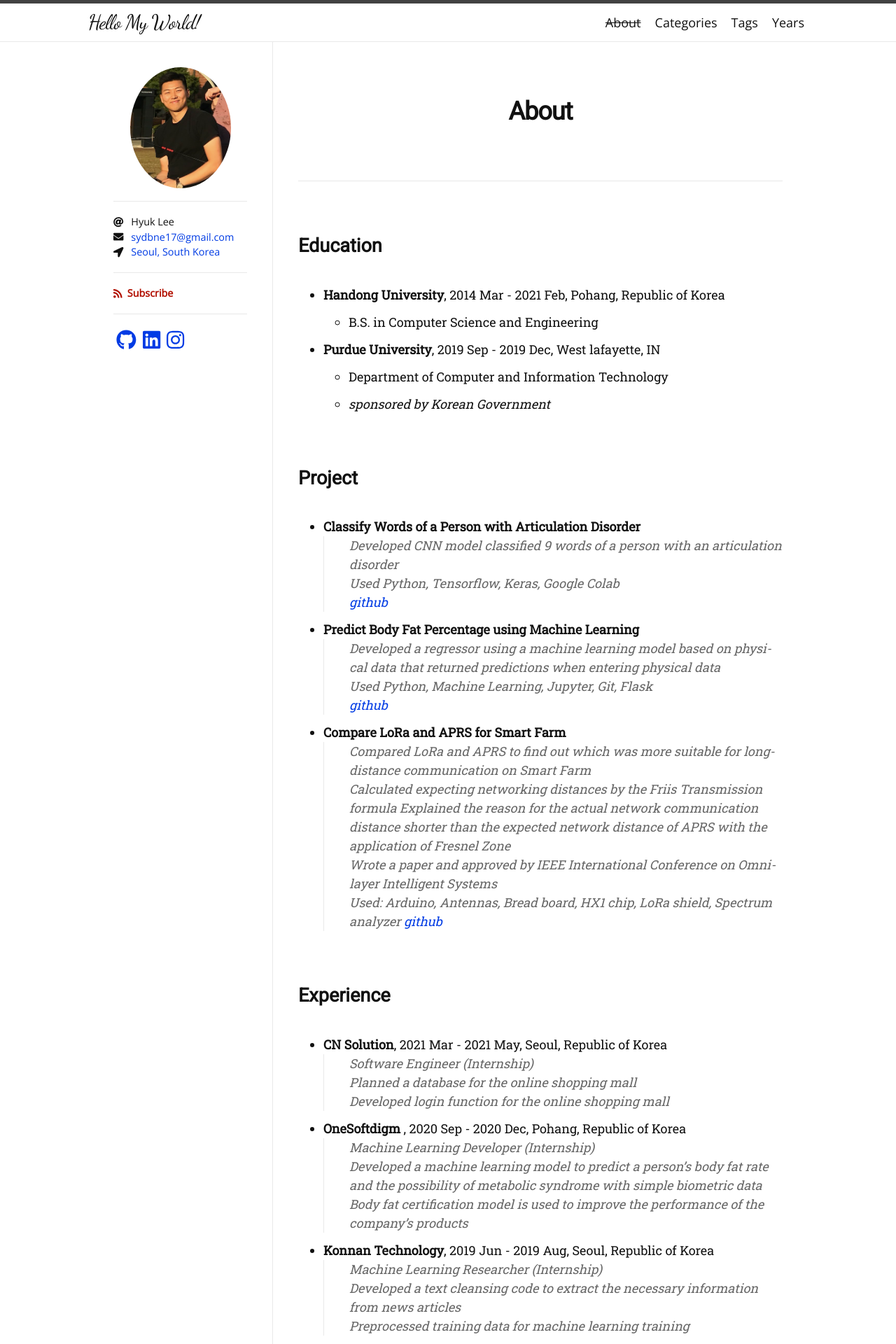
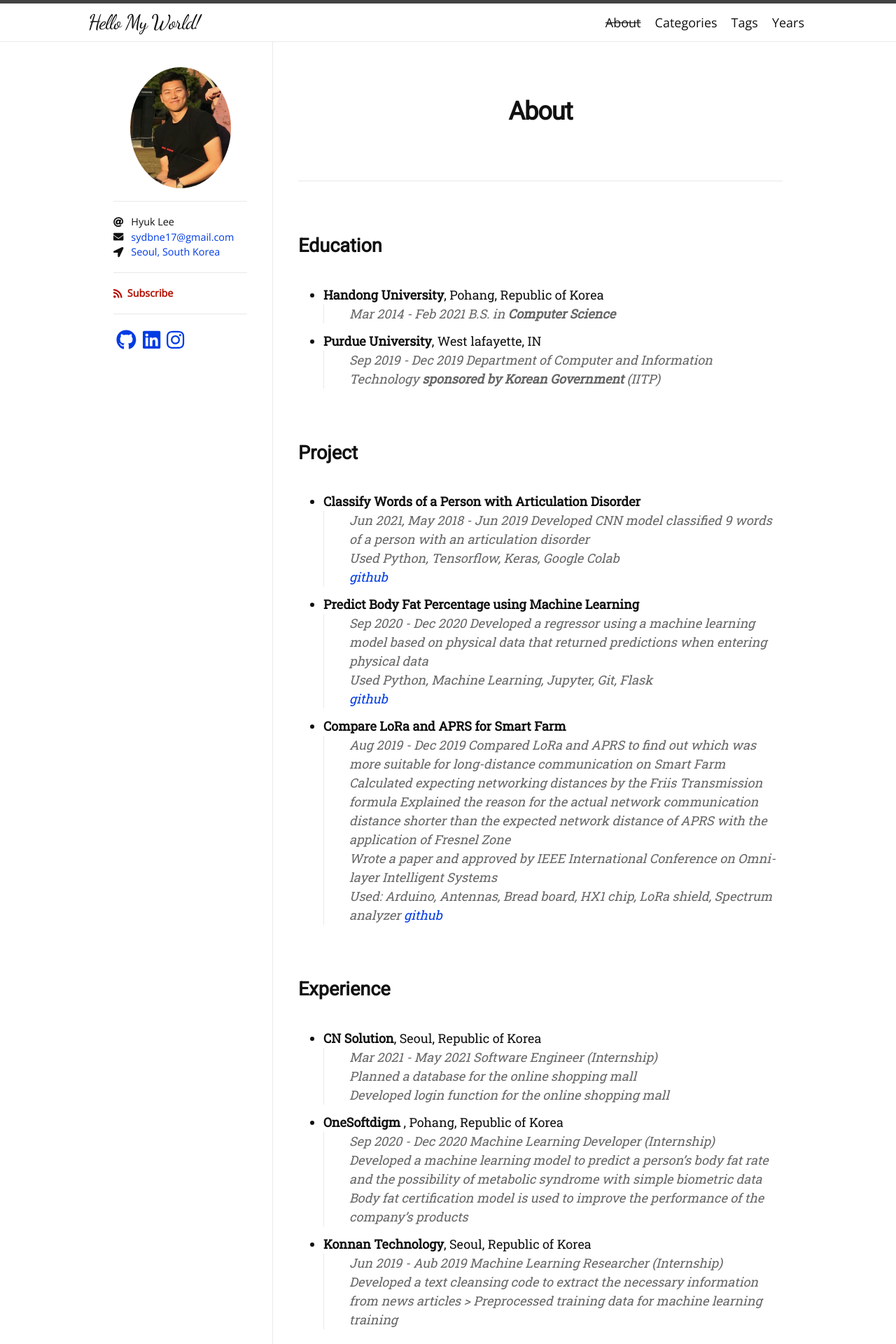
Before and after one commit to dlgur1994/dlgur1994.github.io, a Jekyll site: the page built from about.md, in a window 1280 px wide. Shown: the top 1920 px of the page at 70% size. Built offline with Jekyll 4.4.1, drawn with Linux system fonts in a browser that asks for light colours; nearby versions of some CDN libraries; some web fonts are replaced; some of the changed text lies outside the part shown.

Commit message:
AboutPage updated 21/07/07

```diff
--- a/about.md
+++ b/about.md
@@ -5,57 +5,64 @@
 ---
 
 ## Education
-- **Handong University**, 2014 Mar - 2021 Feb, Pohang, Republic of Korea
-    - B.S. in Computer Science and Engineering
-- **Purdue University**, 2019 Sep - 2019 Dec, West lafayette, IN
-    - Department of Computer and Information Technology
-    - _sponsored by Korean Government_
+- **Handong University**, Pohang, Republic of Korea
+    > Mar 2014 - Feb 2021
+    > B.S. in **Computer Science**
+- **Purdue University**, West lafayette, IN
+    > Sep 2019 - Dec 2019
+    > Department of Computer and Information Technology
+    > **sponsored by Korean Government** (IITP)
 
 ## Project
 - **Classify Words of a Person with Articulation Disorder**
+    > Jun 2021, May 2018 - Jun 2019
     > Developed CNN model classified 9 words of a person with an articulation disorder
     > Used Python, Tensorflow, Keras, Google Colab
     > [github](https://github.com/dlgur1994/Classify-Words-of-a-Person-with-Articulation-Disorder-using-Deep-Learning)
 
 - **Predict Body Fat Percentage using Machine Learning**
+    > Sep 2020 - Dec 2020
     > Developed a regressor using a machine learning model based on physical data that returned predictions when entering physical data
     > Used Python, Machine Learning, Jupyter, Git, Flask
     > [github](https://github.com/dlgur1994/Predict-Body-Fat-Percentage-using-Machine-Learning)
 
 - **Compare LoRa and APRS for Smart Farm**
-> Compared LoRa and APRS to find out which was more suitable for long-distance communication on Smart Farm
-> Calculated expecting networking distances by the Friis Transmission formula
-> Explained the reason for the actual network communication distance shorter than the expected network distance of APRS with the application of Fresnel Zone
-> Wrote a paper and approved by IEEE International Conference on Omni-layer Intelligent Systems
-> Used: Arduino, Antennas, Bread board, HX1 chip, LoRa shield, Spectrum analyzer
-> [github](https://github.com/dlgur1994/Compare-LoRa-and-APRS-for-Smart-Farm)
+    > Aug 2019 - Dec 2019
+    > Compared LoRa and APRS to find out which was more suitable for long-distance communication on Smart Farm
+    > Calculated expecting networking distances by the Friis Transmission formula
+    > Explained the reason for the actual network communication distance shorter than the expected network distance of APRS with the application of Fresnel Zone
+    > Wrote a paper and approved by IEEE International Conference on Omni-layer Intelligent Systems
+    > Used: Arduino, Antennas, Bread board, HX1 chip, LoRa shield, Spectrum analyzer
+    > [github](https://github.com/dlgur1994/Compare-LoRa-and-APRS-for-Smart-Farm)
 
 ## Experience
-- **CN Solution**, 2021 Mar - 2021 May, Seoul, Republic of Korea
-> Software Engineer (Internship)
-> Planned a database for the online shopping mall
-> Developed login function for the online shopping mall
-- **OneSoftdigm** , 2020 Sep - 2020 Dec, Pohang, Republic of Korea
-> Machine Learning Developer (Internship)
-> Developed a machine learning model to predict a person's body fat rate and the possibility of metabolic syndrome with simple biometric data
-> Body fat certification model is used to improve the performance of the company's products
-- **Konnan Technology**, 2019 Jun - 2019 Aug, Seoul, Republic of Korea
-> Machine Learning Researcher (Internship)
-> Developed a text cleansing code to extract the necessary information from news articles
-> Preprocessed training data for machine learning training
+- **CN Solution**, Seoul, Republic of Korea
+    > Mar 2021 - May 2021
+    > Software Engineer (Internship)
+    > Planned a database for the online shopping mall
+    > Developed login function for the online shopping mall
+- **OneSoftdigm** , Pohang, Republic of Korea
+    > Sep 2020 - Dec 2020
+    > Machine Learning Developer (Internship)
+    > Developed a machine learning model to predict a person's body fat rate and the possibility of metabolic syndrome with simple biometric data
+    > Body fat certification model is used to improve the performance of the company's products
+- **Konnan Technology**, Seoul, Republic of Korea
+    > Jun 2019 - Aub 2019
+    > Machine Learning Researcher (Internship)
+    > Developed a text cleansing code to extract the necessary information from news articles > Preprocessed training data for machine learning training
 
 ## Skill
-- **Python**, C++
-- Keras, Numpy, Pandas, Tensorflow
-- Anaconda, Colab, Git, LaTex, Linux, Jupyter
-- **English**: fluent
-    - TOEFL Best Score 102 (R 30, L 28, Sp 23, Wr 21)
-    - TOEFL 99 (R 28, L 28, Sp 23, Wr 20)
-- Korean: native
+- Programming
+    > **Python**, C++
+    > Keras, Numpy, Pandas, Tensorflow
+    > Anaconda, Colab, Git, LaTex, Linux, Jupyter
+- Language
+    > **English**: fluent (TOEFL: 99 / Best Scores: 102)
+    > Korean: native
 
 ## Publication
-- “Feasibility of Networking Technology for Smart Farm: LoRa vs APRS,” 2020 IEEE International Conference on Omni-layer Intelligent Systems (COINS), Barcelona, Spain (Virtual), 2020, pp. 129-134." (**H. Lee**, W. Jang, H. Yoon, D. Kim, H. Jung, G. Choi, M. Lee, C. Weon, and A. Smith)
-- “An AI Speech Recognition Application for the Articulation Disorder,”2019 Korea Computer Congress (KCC), Jeju, Korea, 2019, pp.1854-1856." (J. Jeon, **H. Lee**, and S. Hwang)
+- “**Feasibility of Networking Technology for Smart Farm: LoRa vs APRS**,” 2020 IEEE International Conference on Omni-layer Intelligent Systems (COINS), Barcelona, Spain (Virtual), 2020, pp. 129-134." (**H. Lee**, W. Jang, H. Yoon, D. Kim, H. Jung, G. Choi, M. Lee, C. Weon, and A. Smith)
+- “**An AI Speech Recognition Application for the Articulation Disorder**,”2019 Korea Computer Congress (KCC), Jeju, Korea, 2019, pp.1854-1856." (J. Jeon, **H. Lee**, and S. Hwang)
 
 ## Certification, Award, and Scholarship
 - **CCNA** (Cisco Certified Network Associate)
```
